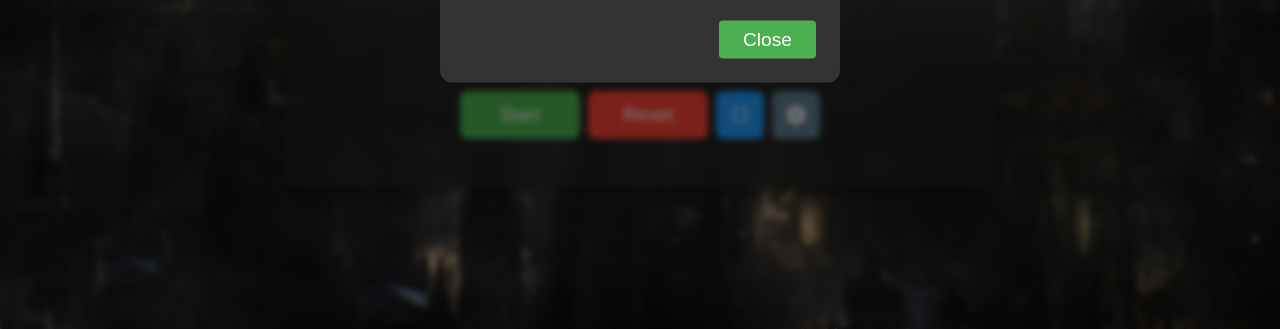
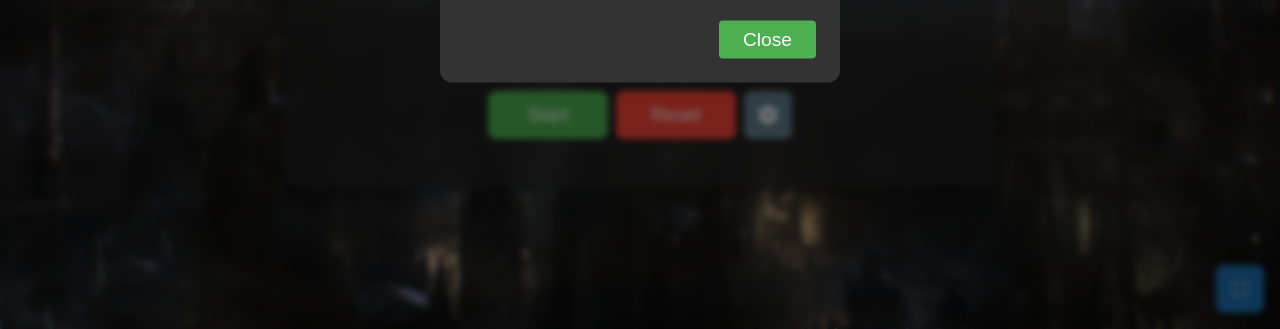
Before and after one commit to chizmeeple/clocktowertimer, a plain HTML site: page index.html in a window 1280 px wide. Shown: the part 471-800 px from the top of the page. Drawn offline with Linux system fonts and the light colour scheme.

Commit message:
style: move fullscreen button

```diff
--- a/index.html
+++ b/index.html
@@ -36,19 +36,6 @@
         <div class="action-buttons">
           <button id="startBtn">Start</button>
           <button id="resetBtn">Reset</button>
-          <button id="fullscreenBtn">
-            <svg
-              viewBox="0 0 24 24"
-              width="24"
-              height="24"
-              class="fullscreen-icon"
-            >
-              <path
-                fill="currentColor"
-                d="M7 14H5v5h5v-2H7v-3zm-2-4h2V7h3V5H5v5zm12 7h-3v2h5v-5h-2v3zM14 5v2h3v3h2V5h-5z"
-              />
-            </svg>
-          </button>
           <button id="settingsBtn">
             <svg
               viewBox="0 0 24 24"
@@ -88,6 +75,16 @@
       </div>
     </dialog>
 
+    <!-- Fullscreen Button -->
+    <button id="fullscreenBtn">
+      <svg viewBox="0 0 24 24" width="24" height="24" class="fullscreen-icon">
+        <path
+          fill="currentColor"
+          d="M7 14H5v5h5v-2H7v-3zm-2-4h2V7h3V5H5v5zm12 7h-3v2h5v-5h-2v3zM14 5v2h3v3h2V5h-5z"
+        />
+      </svg>
+    </button>
+
     <script src="script.js"></script>
   </body>
 </html>
--- a/styles.css
+++ b/styles.css
@@ -143,12 +143,25 @@ button {
   color: white;
   padding: 0.75rem;
   min-width: auto;
+  position: fixed;
+  bottom: 1rem;
+  right: 1rem;
+  z-index: 1000;
+  opacity: 0.7;
+  transition: opacity 0.2s;
 }
 
 #fullscreenBtn:hover {
   background-color: #1976d2;
   transform: translateY(-1px);
   box-shadow: 0 2px 4px rgba(0, 0, 0, 0.2);
+  opacity: 1;
+}
+
+/* Move fullscreen button to top right in fullscreen mode */
+:fullscreen #fullscreenBtn {
+  bottom: 1rem;
+  right: 1rem;
 }
 
 .fullscreen-icon {
```
